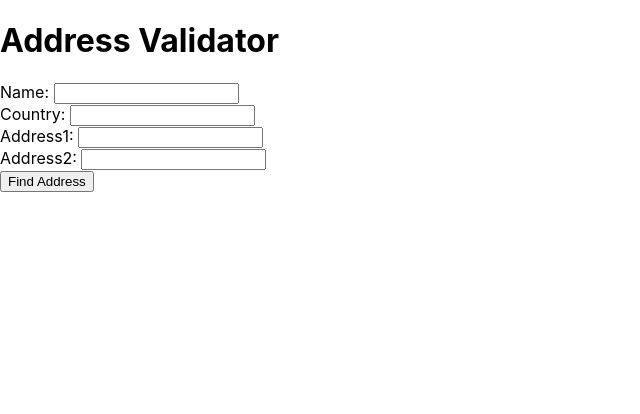
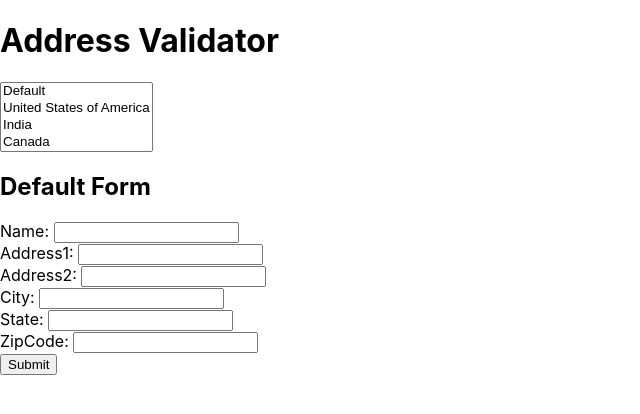
Before and after one commit to jay-singhvi/SWArchDesign_TeamProject, a React (Create React App) app in the folder frontend/address-validation/: page / in a window 1280 px wide. Shown: the top 414 px of the page, without its empty margins (0-640 px from the left). Built offline with nearby package versions, Linux system fonts and the light colour scheme.

Commit message:
Using the REST APIs for different combination of searches

```diff
--- a/frontend/address-validation/package.json
+++ b/frontend/address-validation/package.json
@@ -6,6 +6,7 @@
     "@testing-library/jest-dom": "^5.16.5",
     "@testing-library/react": "^13.4.0",
     "@testing-library/user-event": "^13.5.0",
+    "axios": "^1.3.4",
     "react": "^18.2.0",
     "react-dom": "^18.2.0",
     "react-scripts": "5.0.1",
--- a/frontend/address-validation/src/App.js
+++ b/frontend/address-validation/src/App.js
@@ -1,69 +1,310 @@
 
 import './App.css';
-import React, { useState } from 'react';
+import React, { useState, setState } from 'react';
 
+// React component for creating and sending POST request
 function App() {
-  const [name, setName] = useState("");
-  const [country, setCountry] = useState("");
-  const [address1, setAddress1] = useState("");
-  const [address2, setAddress2] = useState("");
 
-  const handlePost = () => {
+  // variables to handle the Request and Response
+  const [countryList, setCountryList] = useState("");
+  const [formData, setFormData] = useState(null);
+  const [responseData, setResponseData] = useState(null);
 
-    if(name)
-    {
-      const requestBody = { 'Name': name };
-      fetch('http://localhost:5000/api/searchCountriesByClient', {
-      method: 'POST',
-      headers: {
-        'Content-Type': 'application/json'
-      },
-      body: JSON.stringify(requestBody)
-    })
-      .then(res => res.json())
-      .then(data =>{
-        const responseDiv = document.getElementById('response');
-        responseDiv.innerHTML = `Response: ${JSON.stringify(data)}`;
-      })
-      .catch(err => console.log(err));
+  // Set of Counries under consideration
+  const countries = [
+    { name: "Default"},
+    { name: "United States of America"},
+    { name: "India"},
+    { name: "Canada"}
+  ];
+
+  // Function to render form based on Countries
+  function renderForm() {
+    if (countryList.length === 1) {
+      console.log(countryList)
+        if(countryList.includes("United States of America"))
+          return <USAForm setFormData={setFormData} />;
+        else if(countryList.includes("India"))
+          return <IndiaForm setFormData={setFormData} />;
+        else if(countryList.includes("Canada"))
+          return <CanadaForm setFormData={setFormData} />;
+        else
+          return <DefaultForm setFormData={setFormData} />;
     }
-    else if(country)
-    {
-      const requestBody = { 'Country': country };
-      fetch('http://localhost:5000//api/searchCountry', {
-      method: 'POST',
-      headers: {
-        'Content-Type': 'application/json'
-      },
-      body: JSON.stringify(requestBody)
-    })
-      .then(res => res.json())
-      .then(data =>{
-        const responseDiv = document.getElementById('response');
-        responseDiv.innerHTML = `Response: ${JSON.stringify(data)}`;
-      })
-      .catch(err => console.log(err));
+    // Renders form for multiple selected countries
+    else {
+      return <DefaultForm setFormData={setFormData} />
     }
+  }
 
+  // Handles selected country and set ths
+  function handleSelectedCountry(event) {
+    const selectedOptions = Array.from(event.target.selectedOptions);
+    const selectedValues = selectedOptions.map(option => option.value);
+    setCountryList(selectedValues);
+  }
 
-  };
+  // Finds address based on the form data
+  async function findAddress(event) {
+    event.preventDefault();
 
+    // If only one country is selected
+    if(countryList.length === 1) {
+
+      //If selected country id default then send country field empty in JSON request
+      if(countryList[0] === 'Default')
+      {
+        countryList[0] = ''
+      }
+      const updatedFormData = {...formData, "Country": countryList[0]};
+
+      // If form data has Name attribute then search based on name and country
+      if(formData !== null && formData.Name !== null){
+        try {
+          const response = await fetch("http://localhost:5000/api/searchCountriesByClient", {
+            method: "POST",
+            headers: {
+              "Content-Type": "application/json",
+            },
+            body: JSON.stringify(updatedFormData),
+          });
+
+          const data = await response.json();
+          setResponseData(data);
+        } catch (error) {
+          console.error(error);
+          setResponseData({ error: "An error occurred" });
+        }
+      }
+
+      //If name is not mentioned then populate all addresses for that country based on JSON request
+      else {
+        try {
+          const response = await fetch("http://localhost:5000/api/searchCountry", {
+            method: "POST",
+            headers: {
+              "Content-Type": "application/json",
+            },
+            body: JSON.stringify(updatedFormData),
+          });
+
+          const data = await response.json();
+          setResponseData(data);
+        } catch (error) {
+          console.error(error);
+          setResponseData({ error: "An error occurred" });
+        }
+      }
+    }
+    //If more one country is selected then send the list of countries with JSON request
+    else if(countryList.length > 1){
+      const updatedFormData = {...formData, "Country": countryList};
+
+      try {
+        const response = await fetch("http://localhost:5000//api/searchCountries", {
+          method: "POST",
+          headers: {
+            "Content-Type": "application/json",
+          },
+          body: JSON.stringify(updatedFormData),
+        });
+
+        const data = await response.json();
+        setResponseData(data);
+      } catch (error) {
+        console.error(error);
+        setResponseData({ error: "An error occurred" });
+      }
+    }
+    // If only name is mentioned then look for that name in all countries
+    else if(formData !== null && formData.Name !== null){
+      try {
+        const response = await fetch("http://localhost:5000/api/searchCountriesByClient", {
+          method: "POST",
+          headers: {
+            "Content-Type": "application/json",
+          },
+          body: JSON.stringify(formData),
+        });
+
+        const data = await response.json();
+        setResponseData(data);
+      } catch (error) {
+        console.error(error);
+        setResponseData({ error: "An error occurred" });
+      }
+    }
+    setFormData({});
+  }
+
+  // Give all the options of countries to user for selection
   return (
     <div>
       <h1>Address Validator</h1>
-      Name: <input type="text" value={name} onChange={e => setName(e.target.value)} />
-      <br/>
-      Country: <input type="text" value={country} onChange={e => setCountry(e.target.value)} />
-      <br/>
-      Address1: <input type="text" value={address1} onChange={e => setAddress1(e.target.value)} />
-      <br/>
-      Address2: <input type="text" value={address2} onChange={e => setAddress2(e.target.value)} />
-      <br/>
-      <button onClick={handlePost}>Find Address</button>
-      <p id='response'/>
+      <div>
+        <select multiple value={countryList} onChange={handleSelectedCountry}>
+          {countries.map((country) => (
+            <option key={country.name} value={country.name}>
+              {country.name}
+            </option>
+          ))}
+        </select>
+      </div>
+
+      {renderForm()}
+
+      <button type="submit" onClick={findAddress}>
+          Submit
+        </button>
+
+      {responseData && (
+        <div>
+          <h2>Post Result:</h2>
+          <pre>{JSON.stringify(responseData, null, 2)}</pre>
+        </div>
+      )}
+
     </div>
 
   );
 }
 
+// React component to render USA specific form
+function USAForm({setFormData}) {
+  const [formValues, setFormValues] = useState({});
+  function updateForm(event) {
+    setFormValues({
+      ...formValues,
+      [event.target.name]: event.target.value,
+    });
+    setFormData({
+      ...formValues,
+      [event.target.name]: event.target.value,
+    });
+  }
+
+  return (
+    <div>
+      <form>
+        <h2>United States Form</h2>
+        Name: <input type="text" name="Name" onChange={updateForm} />
+        <br/>
+        Address1: <input type="text" name="Address1" onChange={updateForm} />
+        <br/>
+        Address2: <input type="text" name="Address2" onChange={updateForm} />
+        <br/>
+        City: <input type="text" name="City" onChange={updateForm} />
+        <br/>
+        State: <input type="text" name="State" onChange={updateForm} />
+        <br/>
+        ZipCode: <input type="text" name="Zipcode" onChange={updateForm} />
+        <br/>
+      </form>
+    </div>
+  );
+}
+
+// React component to render Canada specific form
+function CanadaForm({setFormData}) {
+  const [formValues, setFormValues] = useState({});
+  function updateForm(event) {
+    setFormValues({
+      ...formValues,
+      [event.target.name]: event.target.value,
+    });
+    setFormData({
+      ...formValues,
+      [event.target.name]: event.target.value,
+    });
+  }
+
+  return (
+    <div>
+      <form>
+        <h2>Canada Form</h2>
+        Name: <input type="text" name="Name" onChange={updateForm} />
+        <br/>
+        Address1: <input type="text" name="Address1" onChange={updateForm} />
+        <br/>
+        Address2: <input type="text" name="Address2" onChange={updateForm} />
+        <br/>
+        City: <input type="text" name="City" onChange={updateForm} />
+        <br/>
+        Province: <input type="text" name="State" onChange={updateForm} />
+        <br/>
+        Postalcode: <input type="text" name="ZipCode" onChange={updateForm} />
+      </form>
+    </div>
+  );
+}
+
+// React component to render India specific form
+function IndiaForm({setFormData}) {
+  const [formValues, setFormValues] = useState({});
+  function updateForm(event) {
+    setFormValues({
+      ...formValues,
+      [event.target.name]: event.target.value,
+    });
+    setFormData({
+      ...formValues,
+      [event.target.name]: event.target.value,
+    });
+  }
+
+  return (
+    <div>
+      <form>
+        <h2>India Form</h2>
+        Name: <input type="text" name="Name" onChange={updateForm} />
+        <br/>
+        Street Address: <input type="text" name="Address1" onChange={updateForm} />
+        <br/>
+        Address2: <input type="text" name="Address2" onChange={updateForm} />
+        <br/>
+        City: <input type="text" name="City" onChange={updateForm} />
+        <br/>
+        State: <input type="text" name="State" onChange={updateForm} />
+        <br/>
+        Pincode: <input type="text" name="ZipCode" onChange={updateForm} />
+        <br/>
+      </form>
+    </div>
+  );
+}
+
+// React component to render default form
+function DefaultForm({setFormData}) {
+
+  const [formValues, setFormValues] = useState({});
+  function updateForm(event) {
+    setFormValues({
+      ...formValues,
+      [event.target.name]: event.target.value,
+    });
+    setFormData({
+      ...formValues,
+      [event.target.name]: event.target.value,
+    });
+  }
+
+  return (
+    <div>
+      <h2>Default Form</h2>
+        Name: <input type="text" name="Name" onChange={updateForm} />
+        <br/>
+        Address1: <input type="text" name="Address1" onChange={updateForm} />
+        <br/>
+        Address2: <input type="text" name="Address2" onChange={updateForm} />
+        <br/>
+        City: <input type="text" name="City" onChange={updateForm} />
+        <br/>
+        State: <input type="text" name="State" onChange={updateForm} />
+        <br/>
+        ZipCode: <input type="text" name="Zipcode" onChange={updateForm} />
+        <br/>
+    </div>
+  );
+}
+
 export default App;
```
Also changed, not shown: 1 other file (tests, documents, lock files or other folders).
